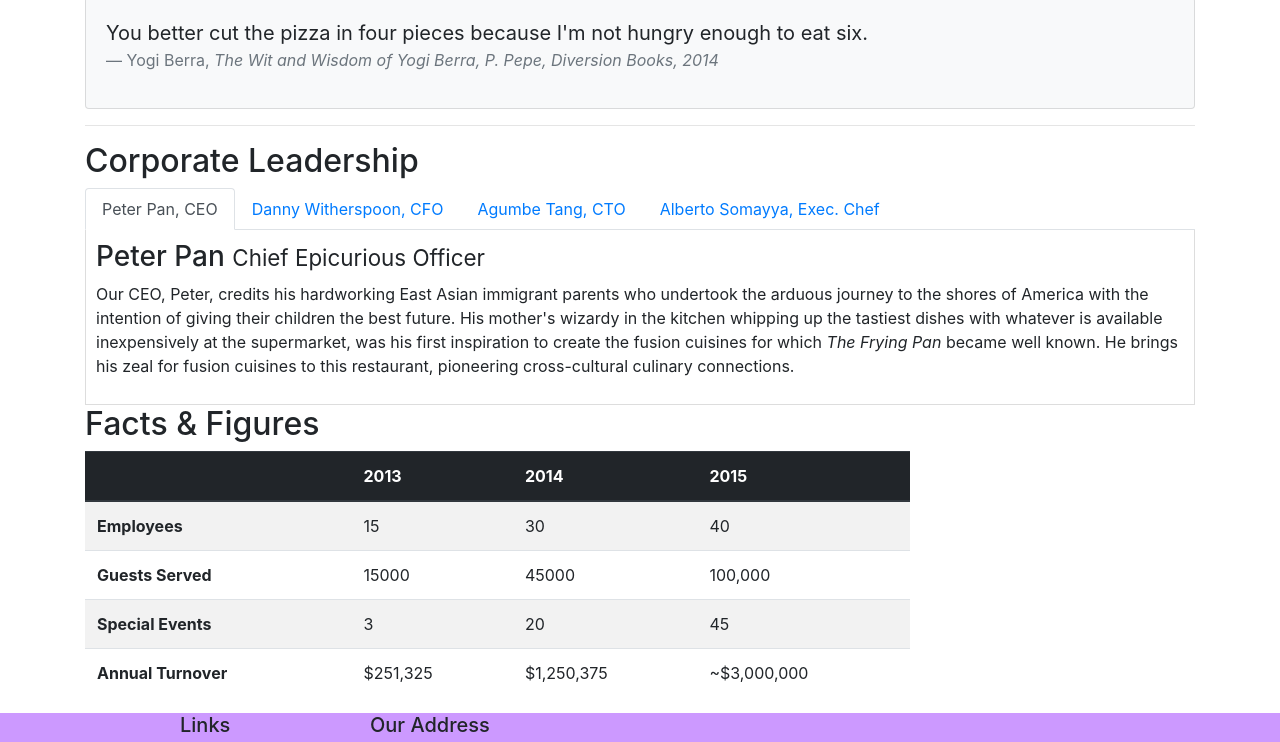
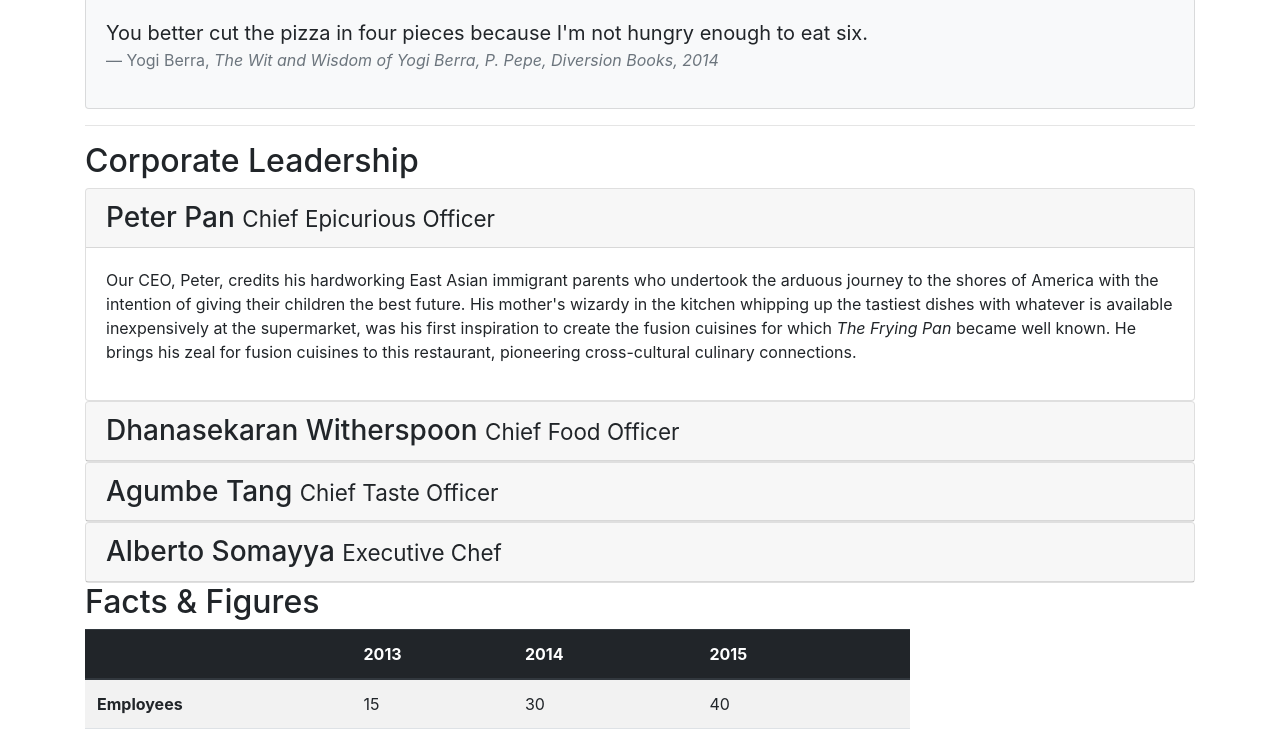
Before and after one commit to mtm2mtj/Coursera, a website: page conFusion/aboutus.html in a window 1280 px wide. Shown: the part 782-1524 px from the top of the page. Drawn offline with nearby package versions, Linux system fonts and the light colour scheme.

Commit message:
ConFusion- Accordion

```diff
--- a/conFusion/aboutus.html
+++ b/conFusion/aboutus.html
@@ -111,51 +111,79 @@
         <div class="row row-content">
             <div class="col-sm-12">
                 <h2>Corporate Leadership</h2>
-                <ul class="nav nav-tabs">
-                    <li class="nav-item">
-                        <a class="nav-link active" href="#peter" role="tab" data-toggle="tab">Peter Pan, CEO</a>
-                    </li>
-                    <li class="nav-item">
-                        <a class="nav-link" href="#danny" role="tab" data-toggle="tab">Danny Witherspoon, CFO</a>
-                    </li>
-                    <li class="nav-item">
-                        <a class="nav-link" href="#agumbe" role="tab" data-toggle="tab">Agumbe Tang, CTO</a>
-                    </li>
-                    <li class="nav-item">
-                        <a class="nav-link" href="#alberto" role="tab" data-toggle="tab">Alberto Somayya, Exec. Chef</a>
-                    </li>
-                </ul>
-                <div class="tab-content">
-                    <div role="tabpanel" class="tab-pane fade show active" id="peter">
-                        <h3>Peter Pan <small>Chief Epicurious Officer</small></h3>
 
-                        <p class="d-none d-sm-block">Our CEO, Peter, credits his hardworking East Asian immigrant parents who undertook the arduous journey
-                            to the shores of America with the intention of giving their children the best future. His mother's
-                            wizardy in the kitchen whipping up the tastiest dishes with whatever is available inexpensively
-                            at the supermarket, was his first inspiration to create the fusion cuisines for which <em>The Frying Pan</em>                            became well known. He brings his zeal for fusion cuisines to this restaurant, pioneering cross-cultural
-                            culinary connections.
-                        </p>
+                <div id="accordion">
+                    <div class="card">
+                        <div class="card-header" role="tab" id="peterhead">
+                            <h3 class="mb-0">
+                                <a data-toggle="collapse" data-target="#peter">Peter Pan <small>Chief Epicurious Officer</small></a></h3>
+                        </div>
+
+                        <div role="tabpanel" class=" collapse show" id="peter" data-parent="accordion">
+                            <div class="card-body">
+                                <p class="d-none d-sm-block">Our CEO, Peter, credits his hardworking East Asian immigrant parents who undertook the arduous
+                                    journey to the shores of America with the intention of giving their children the best
+                                    future. His mother's wizardy in the kitchen whipping up the tastiest dishes with whatever
+                                    is available inexpensively at the supermarket, was his first inspiration to create the
+                                    fusion cuisines for which <em>The Frying Pan</em> became well known. He brings his zeal
+                                    for fusion cuisines to this restaurant, pioneering cross-cultural culinary connections.
+                                </p>
+                            </div>
+                        </div>
+
                     </div>
-                    <div role="tabpanel" class="tab-pane fade " id="danny">
-                        <h3>Dhanasekaran Witherspoon <small>Chief Food Officer</small></h3>
-                        <p class="d-none d-sm-block">Our CFO, Danny, as he is affectionately referred to by his colleagues, comes from a long established
+                    <div class="card">
+                        <div class="card-header" role="tab" id="dannyhead">
+                            <h3 class="mb-0">
+                                <a data-toggle="collapse" data-target="#danny">Dhanasekaran Witherspoon <small>Chief Food Officer</small></a></h3>
+                        </div>
+
+                        <div role="tabpanel" class=" collapse " id="danny" data-parent="accordion">
+                            <div class="card-body">
+                                <p class="d-none d-sm-block">Our CFO, Danny, as he is affectionately referred to by his colleagues, comes from a long established
                             family tradition in farming and produce. His experiences growing up on a farm in the Australian
                             outback gave him great appreciation for varieties of food sources. As he puts it in his own words,
-                            <em>Everything that runs, wins, and everything that stays, pays!</em></p>
+                            <em>Everything that runs, wins, and everything that stays, pays!</em>
+                                </p>
+                            </div>
+                        </div>
+
                     </div>
-                    <div role="tabpanel" class="tab-pane fade " id="agumbe">
-                        <h3>Agumbe Tang <small>Chief Taste Officer</small></h3>
-                        <p class="d-none d-sm-block">Blessed with the most discerning gustatory sense, Agumbe, our CTO, personally ensures that every
+                    <div class="card">
+                        <div class="card-header" role="tab" id="agumbehead">
+                            <h3 class="mb-0">
+                                <a data-toggle="collapse" data-target="#agumbe">Agumbe Tang <small>Chief Taste Officer</small></a></h3>
+                        </div>
+
+                        <div role="tabpanel" class=" collapse " id="agumbe" data-parent="accordion">
+                            <div class="card-body">
+                                <p class="d-none d-sm-block">Blessed with the most discerning gustatory sense, Agumbe, our CTO, personally ensures that every
                             dish that we serve meets his exacting tastes. Our chefs dread the tongue lashing that ensues
-                            if their dish does not meet his exacting standards. He lives by his motto, <em>You click only if you survive my lick.</em></p>
+                            if their dish does not meet his exacting standards. He lives by his motto, <em>You click only if you survive my lick.</em>
+                                </p>
+                            </div>
+                        </div>
+
                     </div>
-                    <div role="tabpanel" class="tab-pane fade " id="alberto">
-                        <h3>Alberto Somayya <small>Executive Chef</small></h3>
-                        <p class="d-none d-sm-block">Award winning three-star Michelin chef with wide International experience having worked closely with
+                    <div class="card">
+                        <div class="card-header" role="tab" id="albertohead">
+                            <h3 class="mb-0">
+                                <a data-toggle="collapse" data-target="#alberto">Alberto Somayya <small>Executive Chef</small></a></h3>
+                        </div>
+
+                        <div role="tabpanel" class=" collapse " id="alberto" data-parent="accordion">
+                            <div class="card-body">
+                                <p class="d-none d-sm-block">Award winning three-star Michelin chef with wide International experience having worked closely with
                             whos-who in the culinary world, he specializes in creating mouthwatering Indo-Italian fusion
                             experiences. He says,
-                            <em>Put together the cuisines from the two craziest cultures, and you get a winning hit! Amma Mia!</em></p>
+                            <em>Put together the cuisines from the two craziest cultures, and you get a winning hit! Amma Mia!</em>
+                                </p>
+                            </div>
+                        </div>
+
                     </div>
+
+
                 </div>
 
             </div>
--- a/conFusion/styles.css
+++ b/conFusion/styles.css
@@ -15,9 +15,7 @@ body{
      background-color: #512DA8;
 }
 
-.card-header {
-    background-color:#ffcc33;
-}
+
 
 .tab-content {
     border-left: 1px solid #ddd;
```
